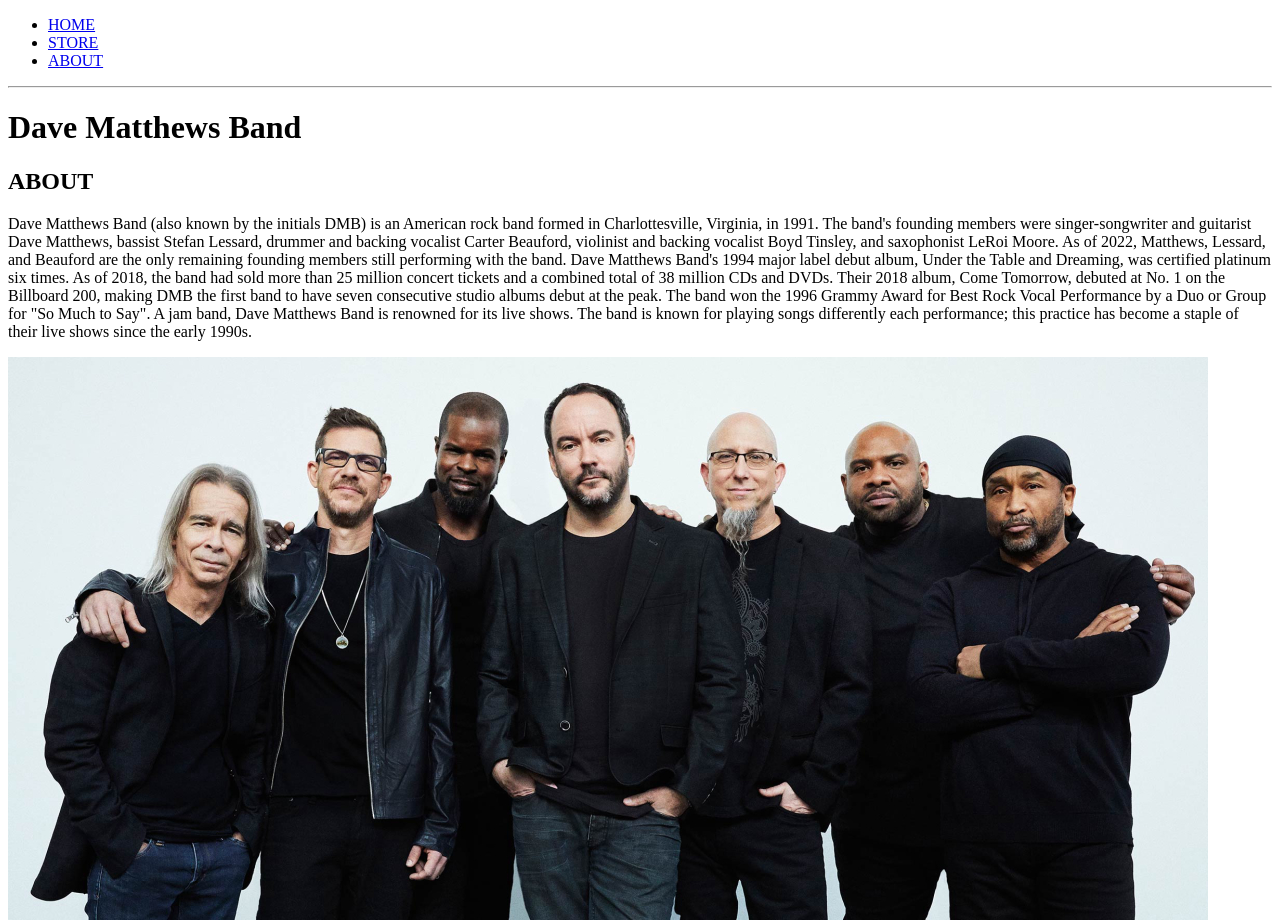
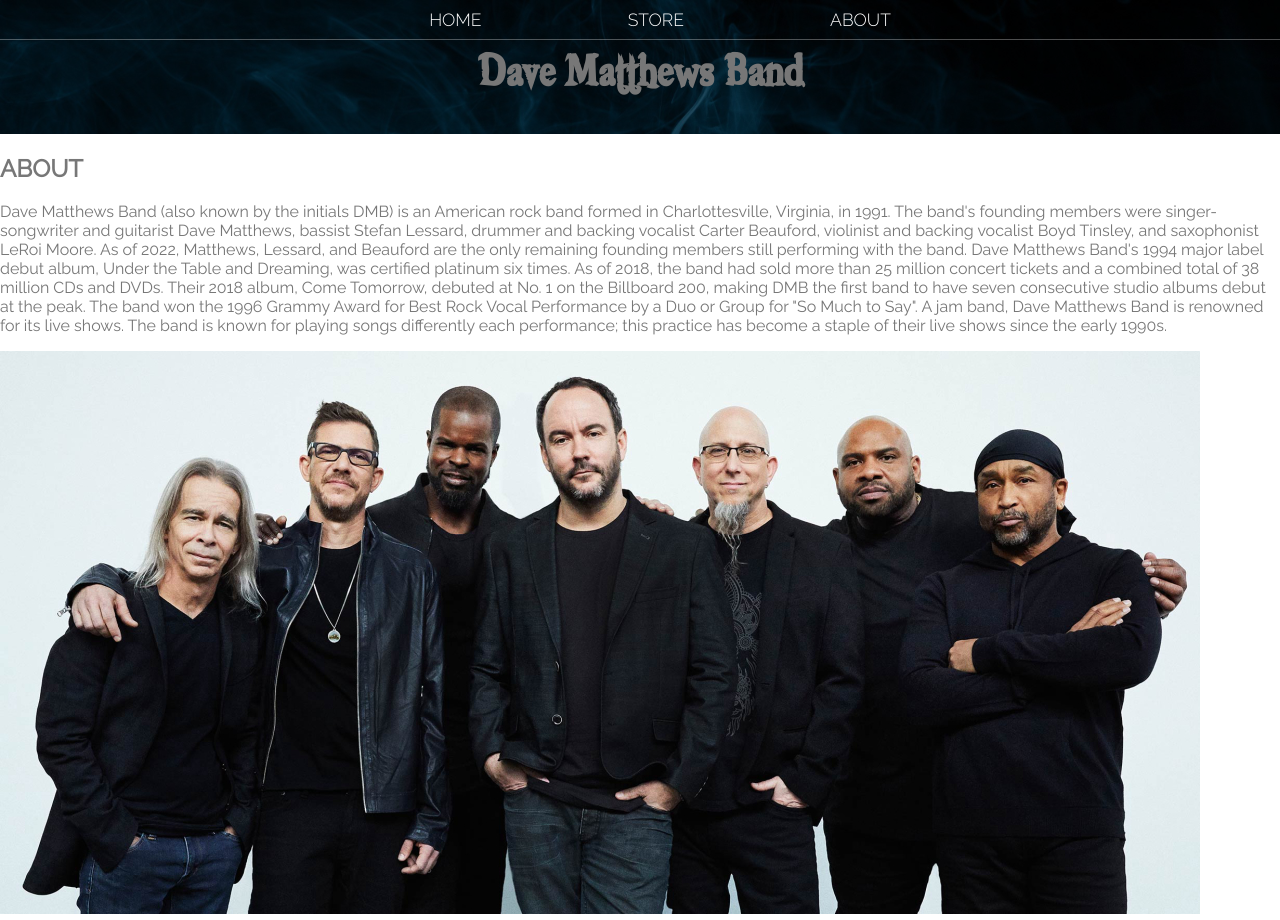
Before and after one commit to joshbaileydev513/JoshuaBailey.com, a plain HTML site: page Coding Training/about.html in a window 1280 px wide. Shown: the top 920 px of the page. Drawn offline with Linux system fonts and the light colour scheme.

Commit message:
CSS FONT/About PG Change

```diff
--- a/Coding Training/about.html
+++ b/Coding Training/about.html
@@ -3,18 +3,20 @@
     <head>
         <title>Dave Matthews Band | About</title>
         <meta name="description" content=" This is the description">
+        <link rel="stylesheet" href="style.css" />
     </head>
-    <header>
-        <nav>
+    <body>
+        <header class="main-header">
+        <nav class="nav main-nav">
             <ul>
                 <li><a href="index.html">HOME</a></li>
                 <li><a href="store.html">STORE</a></li>
                 <li><a href="about.html">ABOUT</a></li>
             </ul>
         </nav>
-        <hr>
-        <h1>Dave Matthews Band</h1>
-    </header>
+        <h1 class="band-name band-name-large">Dave Matthews Band</h1>
+        </header>
+
         <section>
             <h2>ABOUT</h2>
             <p> Dave Matthews Band (also known by the initials DMB) is an American rock band formed in Charlottesville, Virginia, in 1991.
@@ -30,7 +32,7 @@
             Carter Beauford  (drums, percussion, backing vocals) , Rashawn Ross (trumpet, percussion, backing vocals),
             Jeff Coffin (saxophone, winds), Tim Reynolds (lead guitar), and Buddy Strong (keyboards, backing vocals). </p>
         </section>
-    <body>
+
         <footer>
             <h3>Dave Matthew Band</h3>
             <ul>
--- a/Coding Training/style.css
+++ b/Coding Training/style.css
@@ -0,0 +1,65 @@
+@import url('https://fonts.googleapis.com/css?family=Raleway:300,400');
+
+@font-face {
+    font-family: "BOOTERZZ.tff";
+    src: url("Fonts/Booter/BOOTERZZ.ttf") format(woff);
+    font-weight: normal;
+    font-style: normal;
+}
+
+* {
+    box-sizing: border-box;
+    font-family: Raleway;
+    color: #777;
+}
+
+
+html,body {
+    margin: 0;
+    padding: 0;
+}
+
+.nav ul {
+    margin: 0;
+}
+
+.nav li {
+    display: inline;
+}
+
+.nav a {
+    display: inline-block;
+    padding: .5em;
+    color: white;
+    text-decoration: none;
+}
+
+.main-nav {
+    text-align: center;
+    font-size: 1.1em;
+    font-weight: lighter;
+    border-bottom: 1px solid rgba(255, 255, 255, .3);
+}
+
+.main-nav li {
+    padding: 0 5%;
+}
+
+.nav a:hover {
+    background-color: rgba(255, 255, 255, .3);
+}
+
+.main-header {
+    background-color: rgba(0, 0, 0, .6);
+    background-image: url("assets/CSSBackground.jpg");
+    background-blend-mode: multiply;
+    background-size: cover;
+    padding-bottom: 30px;
+}
+
+.band-name {
+    text-align: center;
+    margin: 0;
+    font-size: 4em;
+    font-family: "BOOTERZZ.tff";
+}
```
Also changed, not shown: Coding Training/Fonts/Booter/BOOTERZZ.ttf (added), Coding Training/Fonts/Booter/readme.txt (added), Coding Training/assets/CSSBackground.jpg (added).
